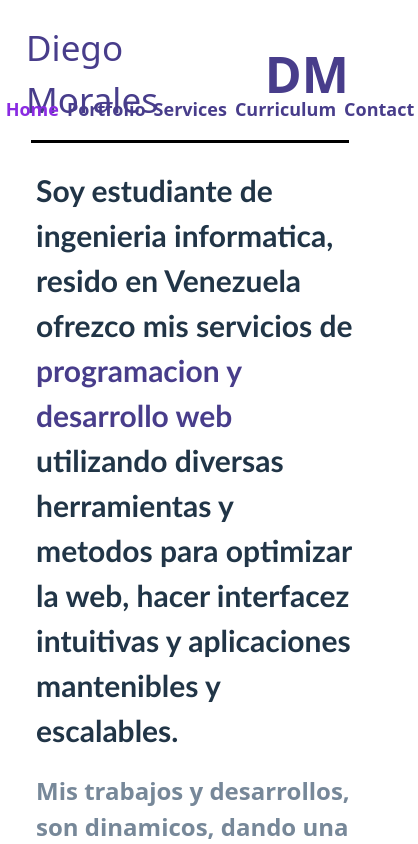
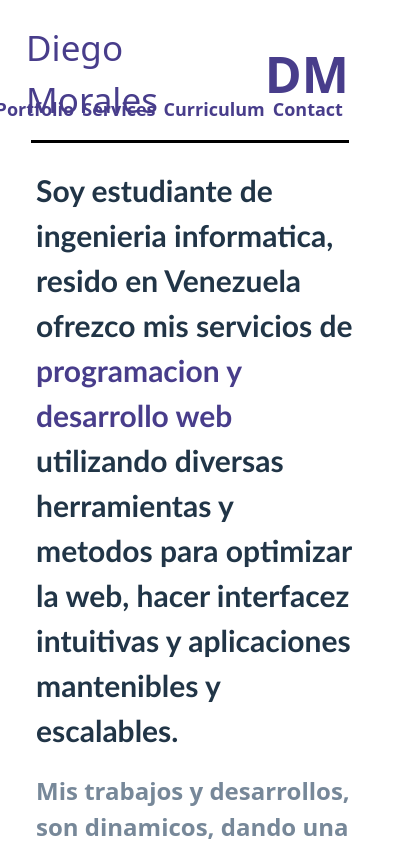
Before and after one commit to diegoesmfs/mi-portafolio, a React (Vite) app: page /home in a window 390 px wide. Shown: the top 844 px of the page, 418 px wide, since content can reach past the window. Built offline with nearby package versions, Linux system fonts and the light colour scheme.

Commit message:
cambios para movil otra vez

```diff
--- a/src/index.css
+++ b/src/index.css
@@ -205,7 +205,7 @@ input[type="submit"]:hover{
     background-color: #ffffff;
   }
 }
-@media (max-width: 1085px){
+@media (max-width: 1065px){
 
   .header, .logo h3, .personal span{
 
@@ -223,6 +223,7 @@ input[type="submit"]:hover{
     position: absolute;
     top: 0;
     left: 10;
+    right: 2px;
 
   }
 
```
